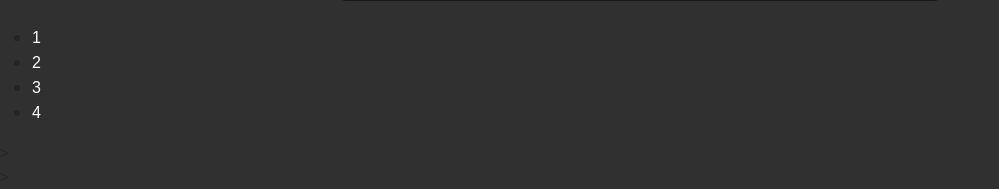
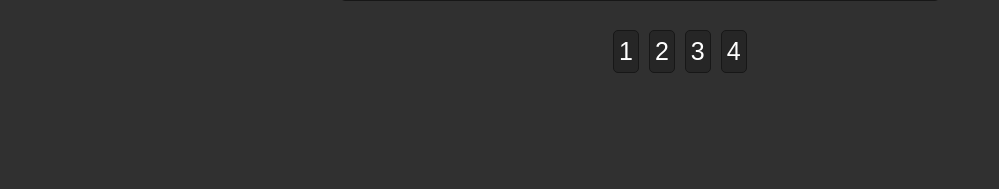
Before and after one commit to Sneylis/SminMilenovKur, a Django app: page / in a window 1280 px wide. Shown: the part 2842-3031 px from the top of the page, without its empty margins (0-999 px from the left). After the commit the page ends 2915 px from the top, so only its background shows below. Run offline with Django 4.2, Linux system fonts and the light colour scheme; data comes from the database, SQL or seed files in the repository.

Commit message:
pagination and aside
доработал асайд и сделал  дизайн пагинации

```diff
--- a/ChertS/main/static/main/css/main.css
+++ b/ChertS/main/static/main/css/main.css
@@ -183,11 +183,32 @@ aside ul{
     padding:0;
 }
 aside{
-    margin-top: 200px;
     padding: 30px;
     position: absolute;
     background: #262626;
     border-bottom: 2px solid #171717;
     border-right: 2px solid #171717;
     border-radius: 0px 5px 5px 0px;
+    height:280vh;
 }
+/*-------------------------------------------Aside--------------------------------------------------*/
+/*-------------------------------------------Pagination--------------------------------------------------*/
+.paginator ul{
+    list-style-type: none;
+    display: flex;
+    margin-left:45%;
+}
+.paginator li {
+    font-size: 25px;
+    padding: 1px 5px 1px 5px;
+    margin:5px;
+    border: 1px solid #171717;
+    border-radius: 5px;
+    background:#262626;
+}
+.paginator li:hover{
+    background:#e83600;
+}
+.paginator a:hover{
+    color:white;
+}
--- a/ChertS/main/templates/main/index.html
+++ b/ChertS/main/templates/main/index.html
@@ -32,6 +32,6 @@
             </li>
             {%endfor%}
         </ul>
-    </nav>>
-</footer>>
+    </nav>
+</footer>
 {% endblock %}
```
